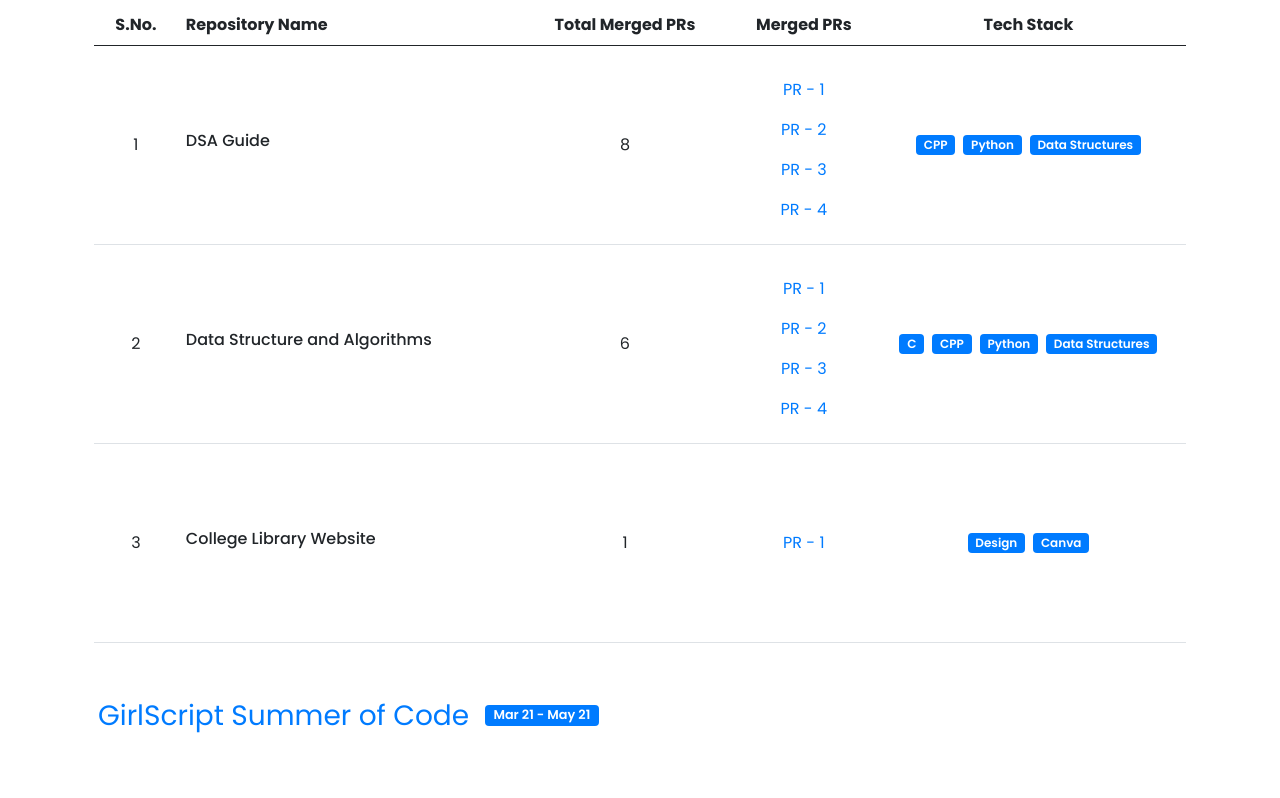
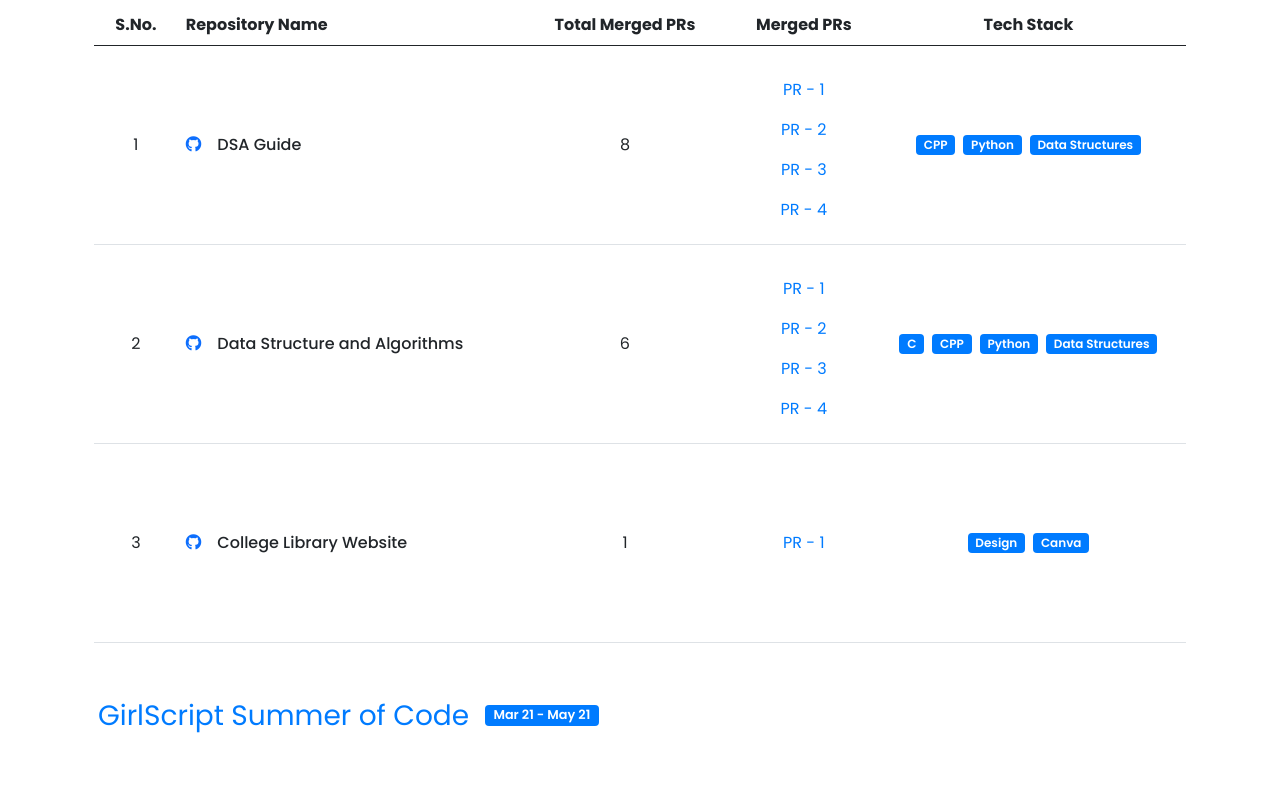
Before and after one commit to kiruba-r11/Kirubanand-R, a React (Create React App) app: page /skills in a window 1280 px wide. Shown: the part 2080-2878 px from the top of the page. Built offline with nearby package versions, Linux system fonts and the light colour scheme.

Commit message:
connect section added

```diff
--- a/src/App.js
+++ b/src/App.js
@@ -1,4 +1,5 @@
 import React from 'react';
+import ConnectSection from './Pages/ConnectSection';
 import NavBar from './Components/NavBar';
 import AboutSection from './Pages/AboutSection';
 import EducationSection from './Pages/EducationSection';
@@ -13,6 +14,7 @@ function App() {
             <EducationSection />
             <SkillsSection />
             <ProjectsSection />
+            <ConnectSection />
         </>
     );
 }
--- /dev/null
+++ b/src/Components/ConnectBox.js
@@ -0,0 +1,17 @@
+import React from 'react';
+
+function ConnectBox() {
+    return (
+        <div>
+            <h4 className="mb-5">Ping Me Anytime! I'm always open for a new conversation...</h4>
+            <div className="d-flex justify-content-center">
+                <a target="__blank" href="https://github.com/kiruba-r11" className="nav-link mx-2"><i style={{ fontSize: "3rem" }} className="fab fa-github"></i></a>
+                <a target="__blank" href="https://www.linkedin.com/in/kirubanand-r-2008271aa/" className="nav-link mx-2"><i style={{ fontSize: "3rem" }} className="fab fa-linkedin-in"></i></a>
+                <a target="__blank" href="https://www.hackerrank.com/prdkiruba" className="nav-link mx-2"><i style={{ fontSize: "3rem" }} className="fab fa-hackerrank"></i></a>
+                <a target="__blank" href="mailto:19cs121@psgitech.ac.in" className="nav-link mx-2"><i style={{ fontSize: "3rem" }} className="far fa-envelope"></i></a>
+            </div>
+        </div>
+    );
+}
+
+export default ConnectBox;
--- a/src/Components/OpenSourceProjectsTableData.js
+++ b/src/Components/OpenSourceProjectsTableData.js
@@ -12,7 +12,7 @@ function OpenSourceProjectsTableData(props) {
     return (
         <tr>
             <td className="py-4 text-center align-middle">{props.sno}</td>
-            <td className="py-4 align-middle"><h6>{props.repoName}</h6></td>
+            <td className="py-4 align-middle"><h6 className="mb-0"><a target="__blank" href={props.repoSrc} className="me-3"><i className="fab fa-github"></i></a>{props.repoName}</h6></td>
             <td className="py-4 text-center align-middle">{props.totalMergedPR}</td>
             <td className="py-4 text-center align-middle">
             <div style={myCustomScrollbar}>
--- a/src/Components/OpenSourceProjectsTableDefinition.js
+++ b/src/Components/OpenSourceProjectsTableDefinition.js
@@ -32,6 +32,7 @@ function OpenSourceProjectsTableDefinition() {
                                                         key={data.id}
                                                         sno={data.id}
                                                         repoName={data.repositoryName}
+                                                        repoSrc={data.repositorySrc}
                                                         totalMergedPR={data.totalMergedPR}
                                                         prSrc={data.prSrc}
                                                         techStack={data.techStack}
--- a/src/Data/Headings.js
+++ b/src/Data/Headings.js
@@ -13,6 +13,11 @@ const headings = [
         id:3,
         title: "My Projects",
         subTitle: "Works"
+    },
+    {
+        id: 4,
+        title: "Connect",
+        subTitle: "Let's Talk"
     }
 ]
 
--- a/src/Data/OpenSourceData.js
+++ b/src/Data/OpenSourceData.js
@@ -10,6 +10,7 @@ const openSourceData = [
                 id: 1,
                 repositoryName: "DSA Guide",
                 totalMergedPR: 8,
+                repositorySrc: "https://github.com/ankitapuri/DSA-guide",
                 techStack: [
                     "CPP",
                     "Python",
@@ -30,6 +31,7 @@ const openSourceData = [
                 id: 2,
                 repositoryName: "Data Structure and Algorithms",
                 totalMergedPR: 6,
+                repositorySrc: "https://github.com/Nivedita967/Data-Structure-and-Algorithms",
                 techStack: [
                     "C",
                     "CPP",
@@ -49,6 +51,7 @@ const openSourceData = [
                 id: 3,
                 repositoryName: "College Library Website",
                 totalMergedPR: 1,
+                repositorySrc: "https://github.com/urvashi-code1255/College-Library-Website",
                 techStack: [
                     "Design",
                     "Canva"
@@ -70,6 +73,7 @@ const openSourceData = [
                 id: 1,
                 repositoryName: "NeoAlgo",
                 totalMergedPR: 6,
+                repositorySrc: "https://github.com/TesseractCoding/NeoAlgo",
                 techStack: [
                     "Kotlin",
                     "Data Structures"
@@ -87,6 +91,7 @@ const openSourceData = [
                 id: 2,
                 repositoryName: "Algo Tree",
                 totalMergedPR: 1,
+                repositorySrc: "https://github.com/Algo-Phantoms/Algo-Tree",
                 techStack: [
                     "CPP",
                     "Data Structures"
@@ -108,6 +113,7 @@ const openSourceData = [
                 id: 1,
                 repositoryName: "Bundli Frontend",
                 totalMergedPR: 14,
+                repositorySrc: "https://github.com/Ayush7614/Bundli-Frontend",
                 techStack: [
                     "HTMl",
                     "CSS",
@@ -144,6 +150,7 @@ const openSourceData = [
                 id: 1,
                 repositoryName: "Cool Front End Templates",
                 totalMergedPR: 6,
+                repositorySrc: "https://github.com/kiruba-r11/Cool-Front-End_Templates",
                 techStack: [
                     "HTMl",
                     "CSS",
@@ -163,6 +170,7 @@ const openSourceData = [
                 id: 2,
                 repositoryName: "Amazing JS Projects",
                 totalMergedPR: 3,
+                repositorySrc: "https://github.com/kiruba-r11/Amazing-Js-Projects",
                 techStack: [
                     "HTMl",
                     "CSS",
@@ -188,6 +196,7 @@ const openSourceData = [
                 id: 1,
                 repositoryName: "Competitive Programming Question Bank",
                 totalMergedPR: 27,
+                repositorySrc: "https://github.com/kiruba-r11/CompetitiveProgrammingQuestionBank",
                 techStack: [
                     "CPP",
                     "Python",
--- /dev/null
+++ b/src/Pages/ConnectSection.js
@@ -0,0 +1,19 @@
+import React from 'react';
+import ConnectBox from '../Components/ConnectBox';
+import Heading from '../Components/Heading';
+import headings from '../Data/Headings';
+
+function ConnectSection() {
+    return (
+        <div style={{paddingTop: "100px"}} className="mb-5 container" id="connect">
+            <Heading
+                key={headings[3].id}
+                title={headings[3].title}
+                subTitle={headings[3].subTitle}
+            />
+            <ConnectBox />
+        </div>
+    );
+}
+
+export default ConnectSection;
--- a/src/Pages/ProjectsSection.js
+++ b/src/Pages/ProjectsSection.js
@@ -12,7 +12,7 @@ function ProjectsSection() {
                 title={headings[2].title}
                 subTitle={headings[2].subTitle}
             />
-            <h1 style={{fontWeight: 400}} className="mb-5">Open Source Contributions <a target="__blank" href="https://github.com/kiruba-r11/Open-Source-Contributions"><i class="fab fa-github"></i></a></h1>
+            <h1 style={{fontWeight: 400}} className="mb-5">Open Source Contributions <a target="__blank" href="https://github.com/kiruba-r11/Open-Source-Contributions"><i className="fab fa-github"></i></a></h1>
             <OpenSourceProjectsTableDefinition />
         </div>
     );
```
